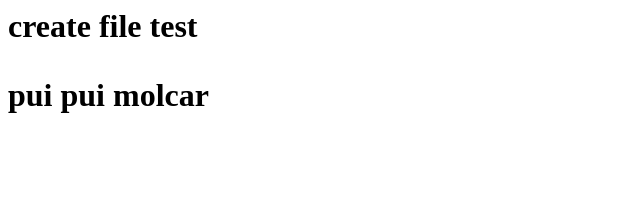
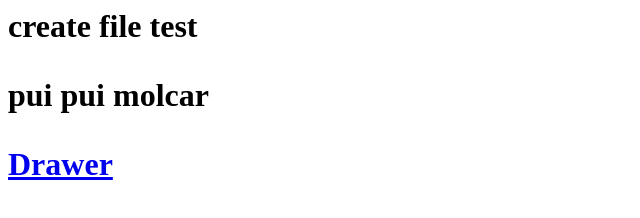
Before and after one commit to dtsutsuji/dtsutsuji.github.io, a plain HTML site: page index.html in a window 1280 px wide. Shown: the whole page, without its empty margins (0-640 px from the left). Drawn offline with Linux system fonts and the light colour scheme.

Commit message:
Update index.html
リンクの追加

```diff
--- a/index.html
+++ b/index.html
@@ -2,5 +2,6 @@
 <body>
   <h1>create file test<h1>
     <p>pui pui molcar</p>
+    <a href="Drawer_No-jQuery_test.html">Drawer</a>
 </body>
 </html>
```
